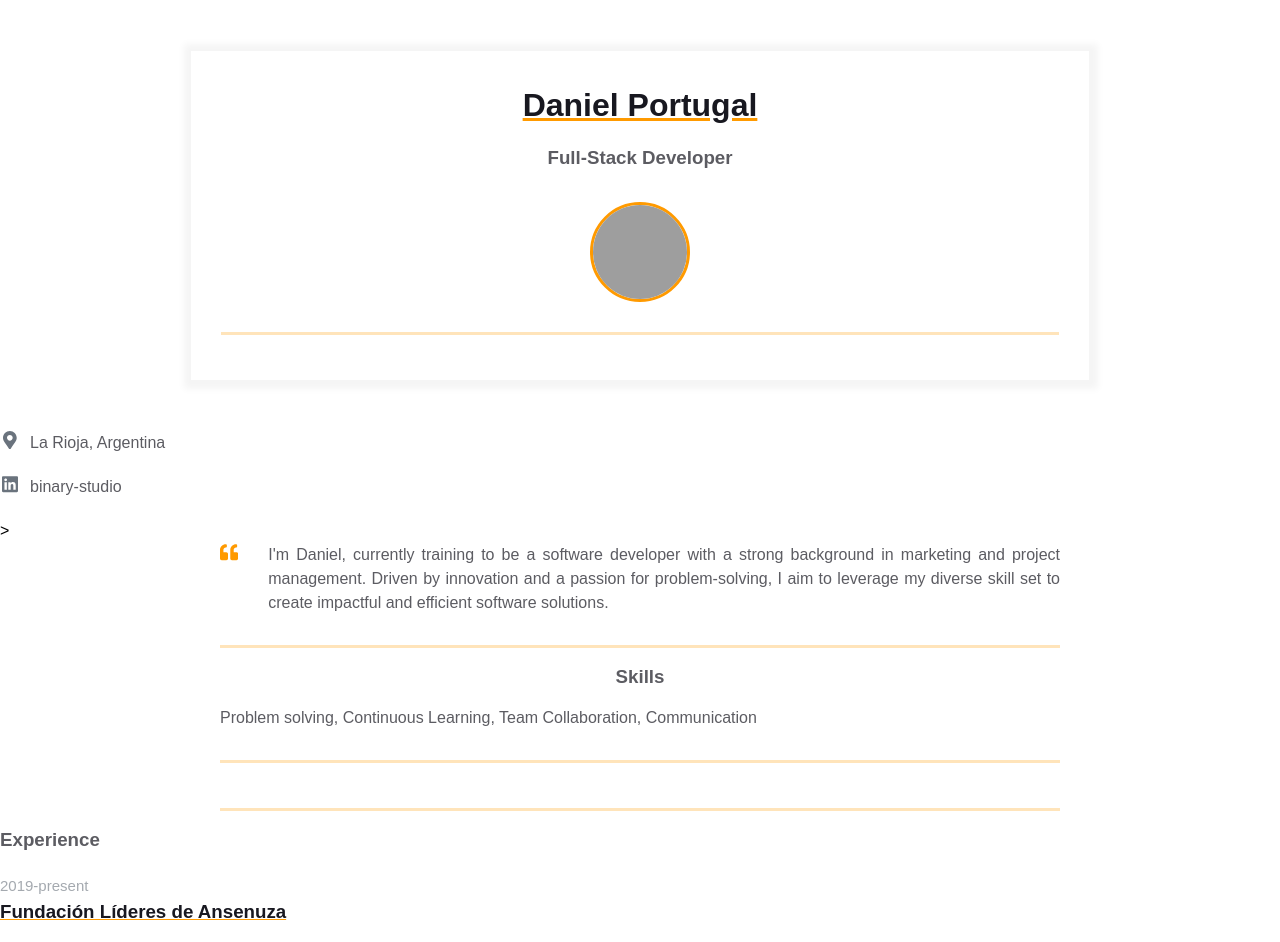
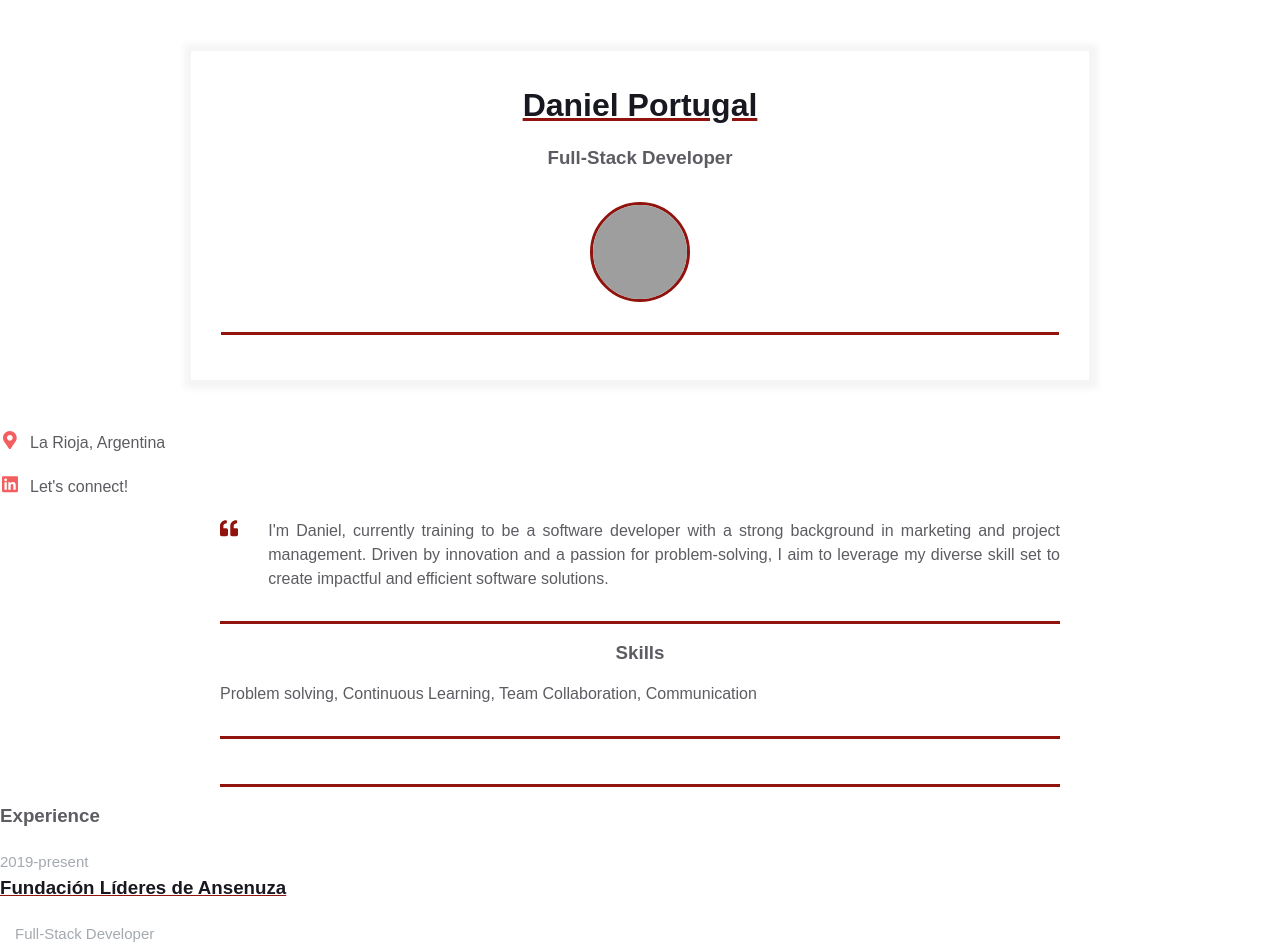
Before and after one commit to dportugaln/homepage, a plain HTML site: page index.html in a window 1280 px wide. Shown: the top 942 px of the page. Drawn offline with Linux system fonts and the light colour scheme; grey boxes are pictures that could not be loaded.

Commit message:
Finished résumé

```diff
--- a/index.html
+++ b/index.html
@@ -58,10 +58,10 @@
               62.9-34.5 67.2 0 79.7 44.3 79.7 101.9V416z"></path>
             </svg>
         </div>
-        <span>binary-studio</span>
+        <span>Let's connect!</span>
     </a>
 
-    <!--Intro block-->>
+    <!--Intro block-->
     <div class="container">
         <div class="resume__block">
             <div class="intro">
@@ -112,7 +112,9 @@
     <div class="experiences__company">
         <div class="experiences__company-header">
             <span class="experiences__company-header-durability">2019-present</span>
-            <h3 class="experiences__company-header-name">Fundación Líderes de Ansenuza</h3>
+            <a href="https://ar.linkedin.com/company/fundaci%C3%B3n-l%C3%ADderes-de-ansenuza">
+                <h3 class="experiences__company-header-name">Fundación Líderes de Ansenuza</h3>
+            </a>
         </div>
 
         <div class="experiences__company-project">
--- a/styles.css
+++ b/styles.css
@@ -12,9 +12,9 @@ body {
     --primary-text-color: #181820;
     --secondary-text-color: #5c5c62;
     --durability-text-color: #6a737d9c;
-    --icon-color: #6a737d;
-    --border-color: #ff9a0045;
-    --text-decoration-color: #ff9a00;
+    --icon-color: #f45e5f;
+    --border-color: #90130d;
+    --text-decoration-color: #90130d;
 }
 
 .container {
```
